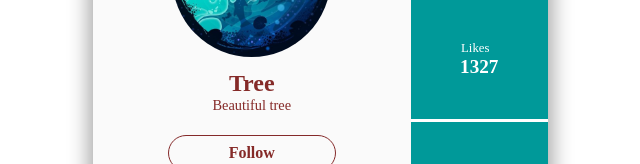
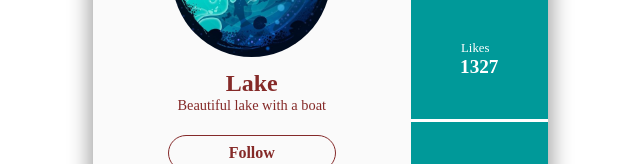
Before and after one commit to Gabileo16/Tarjeta-gabi, a plain HTML site: page index.html in a window 1280 px wide. Shown: the part 341-505 px from the top of the page, without its empty margins (320-960 px from the left). Drawn offline with Linux system fonts and the light colour scheme.

Commit message:
Aplicando cambios

```diff
--- a/index.html
+++ b/index.html
@@ -13,8 +13,8 @@
           <img src="./abc.png" alt="" />
 
           <div class="name">
-            <p>Tree</p>
-            <p>Beautiful tree</p>
+            <p>Lake</p>
+            <p>Beautiful lake with a boat</p>
           </div>
 
           <span><a href="#">Follow</a></span>
```
Also changed, not shown: 2 other files.
